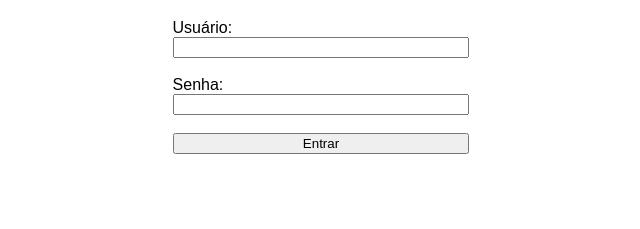
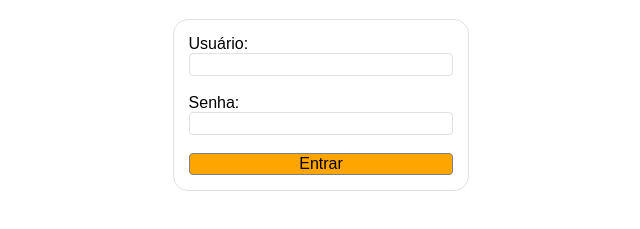
Before and after one commit to JoaoMarcos91/site-oficial-empresabob, a plain HTML site: page loginfuncionarios.html in a window 1280 px wide. Shown: the part 69-298 px from the top of the page, without its empty margins (319-959 px from the left). Drawn offline with Linux system fonts and the light colour scheme.

Commit message:
Atualizar site com novas alterações no botão e login

```diff
--- a/script.js
+++ b/script.js
@@ -7,9 +7,9 @@ document.querySelector("form").addEventListener("submit", function(event) {
     const password = document.getElementById("password").value;
 
     // Validação do usuário e senha
-    if (username === "felipe" && password === "tigrinhosimuator123") {
+    if (username === "felipe" && password === "tigrinhosimulator123") {
       window.location.href = "ola_felipe.html";
-    } else if (username === "nicolas" && password === "2") {
+    } else if (username === "nicolas" && password === "jogodogatinho") {
       window.location.href = "ola_nicolas.html";
     } else {
       alert("Usuário ou senha incorretos!");
--- a/stylefun.css
+++ b/stylefun.css
@@ -10,4 +10,50 @@ html {
 form {
     display: flex;
     flex-direction: column;
+    align-items: stretch;
 }
+
+input {
+    padding: 3px;
+    border-radius: 4px;
+    outline: none;
+    border: 1px solid #dfe1e5;
+}
+
+input:focus-within {
+    box-shadow: 0 1px 6px rgba(32,33,36,.28);
+    border-color: transparent;
+}
+
+button {
+    justify-content: center;
+    background-color: orange;
+    color: black;
+    max-width: 100%;
+    border: 1px solid grey;
+    border-radius: 4px;
+    display: flex;
+    font-size: medium;
+
+    /* Adiciona uma transição suave para as mudanças de cor */
+    transition: background-color 0.3s ease, color 0.3s ease;
+}
+
+button:hover {
+    background-color: rgb(232, 73, 0);
+    color: white;
+    cursor: pointer;
+}
+
+
+form {
+    border: 1px solid #dfe1e5;
+    border-radius: 15px;
+    padding: 15px;
+}
+
+
+form:hover {
+    box-shadow: 0 1px 6px rgba(32,33,36,.28);
+    border-color: transparent;
+}
```
Also changed, not shown: ola_felipe.html (+6 -0 lines).
